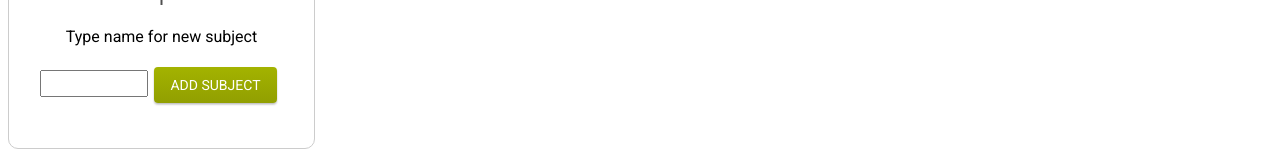
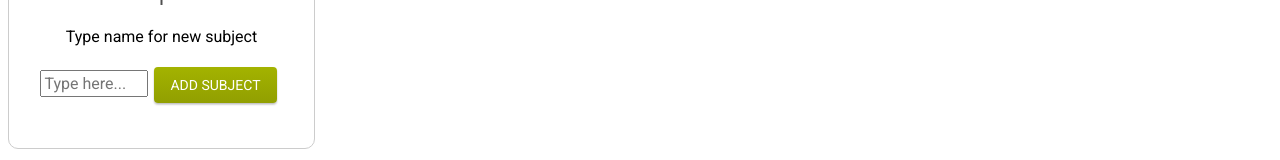
Before and after one commit to JuanMiguelDiaz/AngularVoc, an Angular app: page /subjects in a window 1280 px wide. Shown: the part 418-578 px from the top of the page. Built offline with nearby package versions, Linux system fonts and the light colour scheme.

Commit message:
Disabled button now also looks disabled.

```diff
--- a/src/app/subjects/subjects.component.html
+++ b/src/app/subjects/subjects.component.html
@@ -11,7 +11,7 @@
 	<section class="subjectBox">
 		<h2>Add subject</h2> <i class="material-icons">add</i>
 		<p>Type name for new subject</p>
-		<input type="text" [(ngModel)]="newSubject">
-		<button class="primaryButton" routerLink="/addItem" routerLinkActive="active" (click)="ToAddItem(newSubject)">Add subject</button>
+		<input type="text" [(ngModel)]="newSubject" placeholder="Type here...">
+		<button class="primaryButton" routerLink="/addItem" routerLinkActive="active" (click)="ToAddItem(newSubject)">Add subject</button> <!-- TODO: Disable when newSubject is empty. -->
 	</section>
 </div>
--- a/src/styles.css
+++ b/src/styles.css
@@ -35,11 +35,12 @@ textarea {
   box-shadow: 0 2px 1px -2px rgba(0, 0, 0, 0.2), 0 2px 2px 0 rgba(0, 0, 0, 0.14), 0 1px 2px 0 rgba(0, 0, 0, 0.12);
 }
 
-input         {
+input{
   font-family: Roboto, sans-serif;
   font-size:16px;
-  padding:2px 2px 2px 2px;
-  width:100px;
+  padding:2px;
+  width: 100px;
+  margin: 2px 0;
 }
 
 .disabledTextarea {
@@ -164,7 +165,7 @@ input         {
 /* Disabled */
 .primaryButton:disabled, .secondaryButton:disabled {
     color: rgba(0, 0, 0, 0.38);
-    background-color: rgba(0, 0, 0, 0.12);
+    background: rgba(0, 0, 0, 0.12);
     box-shadow: none;
     cursor: initial;
 }
```
